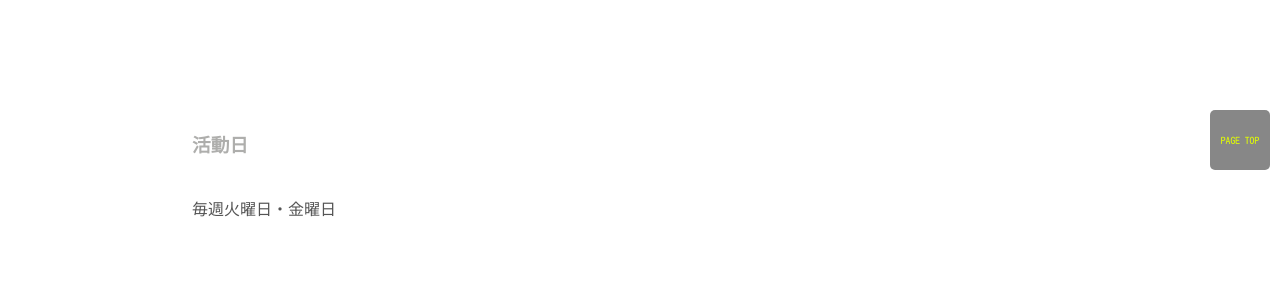
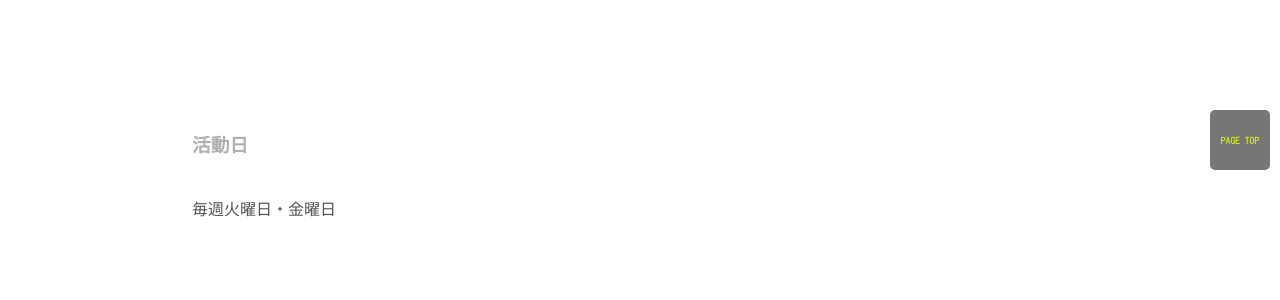
Before and after one commit to n0cti1ucent/test-site, a Jekyll site: the page built from recruit.html, in a window 1280 px wide. Shown: the part 724-1024 px from the top of the page. Built offline with Jekyll 4.4.1, drawn with Linux system fonts in a browser that asks for light colours.

Commit message:
tmp color

```diff
--- a/assets/css/gallery.css
+++ b/assets/css/gallery.css
@@ -138,6 +138,7 @@ a {
 
 .card-text {
     text-align: left;
+    color: var(--color-primary-contrast);
 }
 
 .card-img,
@@ -162,5 +163,5 @@ a {
     right: 50%;
     transform: translate(50%, -50%);
     font-size: 96px;
-    color: rgb(var(--color-primary-rgb), 0.75);
+    color: rgb(var(--color-secondary-contrast-rgb), 0.5);
 }
--- a/assets/css/page-top.css
+++ b/assets/css/page-top.css
@@ -16,7 +16,7 @@
         text-decoration: none;
         font-size: 0.6rem;
         transition: all 0.3s;
-        background-color: rgb(var(--color-primary-contrast-rgb), 0.7);
+        background-color: rgb(var(--color-primary-contrast-rgb), 0.8);
         /*background: url("images/girl1.png") no-repeat center;*/
         background-size: contain;
     }
@@ -43,7 +43,7 @@
         text-decoration: none;
         font-size: 0.6rem;
         transition: all 0.3s;
-        background-color: rgb(var(--color-primary-contrast-rgb), 0.7);
+        background-color: rgb(var(--color-primary-contrast-rgb), 0.8);
         /*background: url("images/girl1.png") no-repeat center;*/
         background-size: contain;
     }
```
